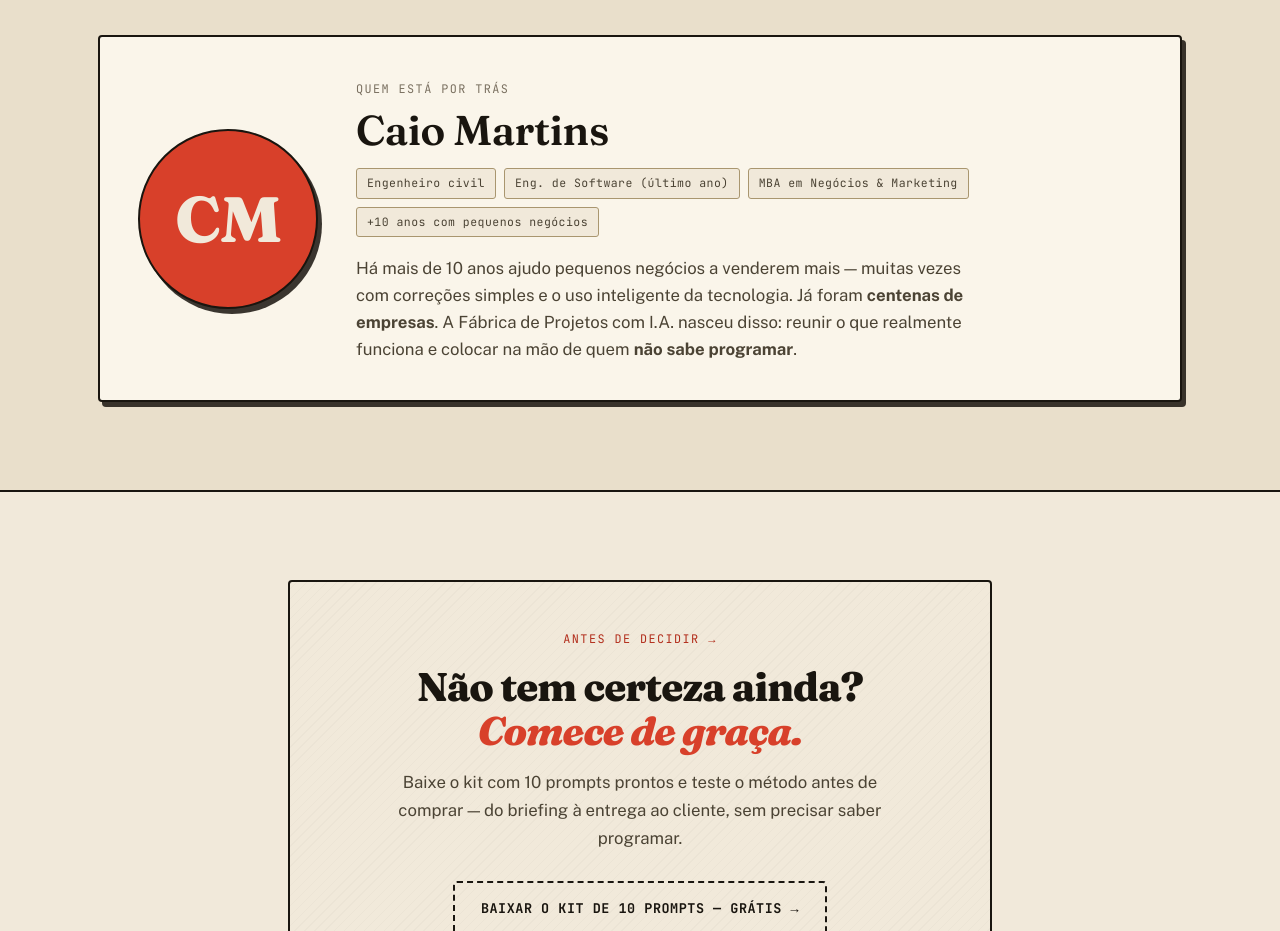
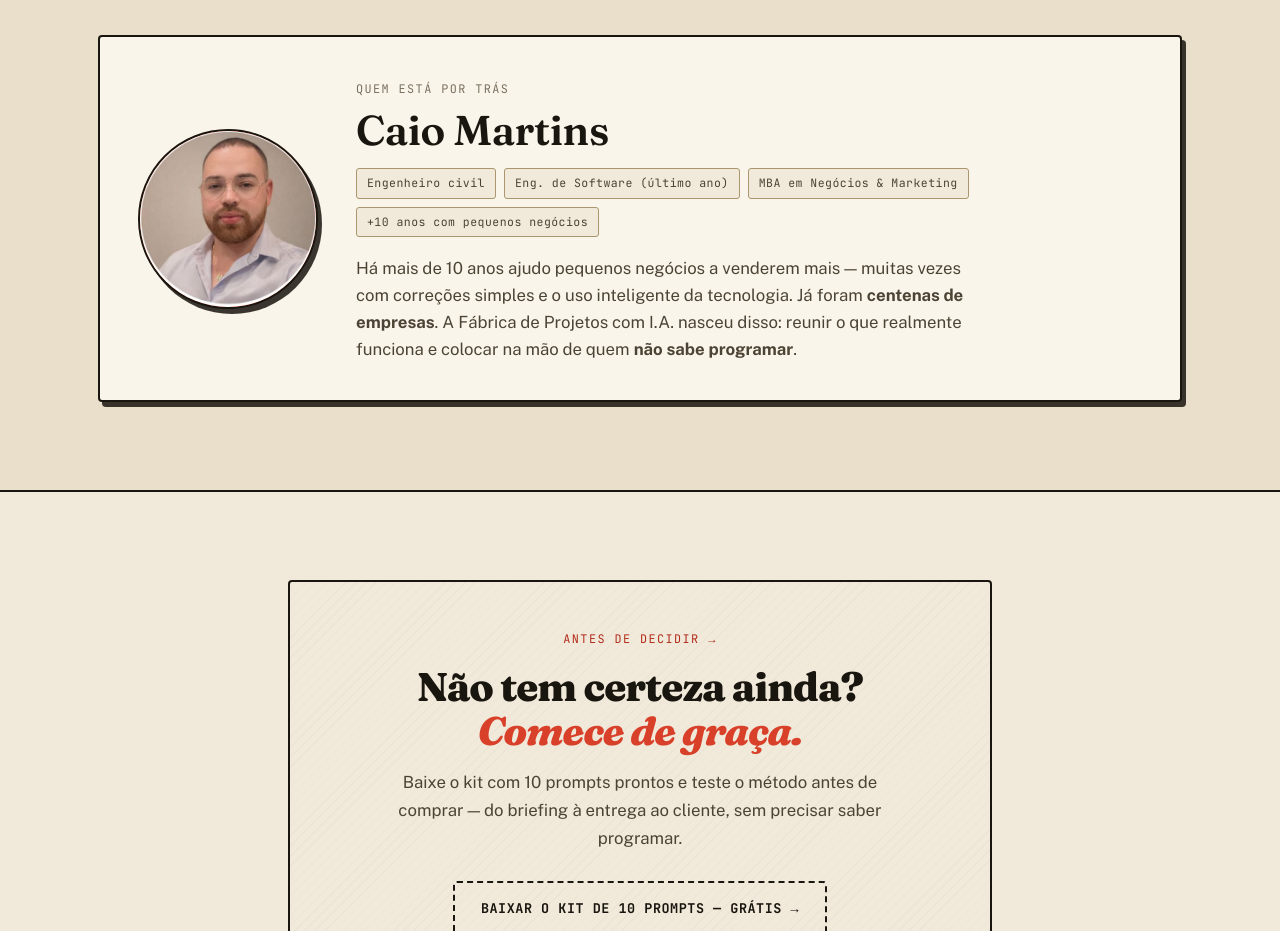
Before and after one commit to Samatsu12/fabrica-de-projetos-com-ia, a plain HTML site: page marketing/landing-page/index.html in a window 1280 px wide. Shown: the part 5840-6771 px from the top of the page. Drawn offline with nearby package versions, Linux system fonts and the light colour scheme.

Commit message:
Adiciona foto real do autor na secao de autoridade

```diff
--- a/marketing/landing-page/index.html
+++ b/marketing/landing-page/index.html
@@ -276,7 +276,7 @@
     <div class="container">
       <div class="autor-card reveal">
         <div class="autor-foto">
-          <span class="autor-iniciais" aria-hidden="true">CM</span>
+          <img src="assets/caio-martins.jpg" alt="Caio Martins, autor do método" loading="lazy">
         </div>
         <div class="autor-info">
           <span class="mono-tag">Quem está por trás</span>
```
Also changed, not shown: marketing/landing-page/assets/caio-martins.jpg (added).
